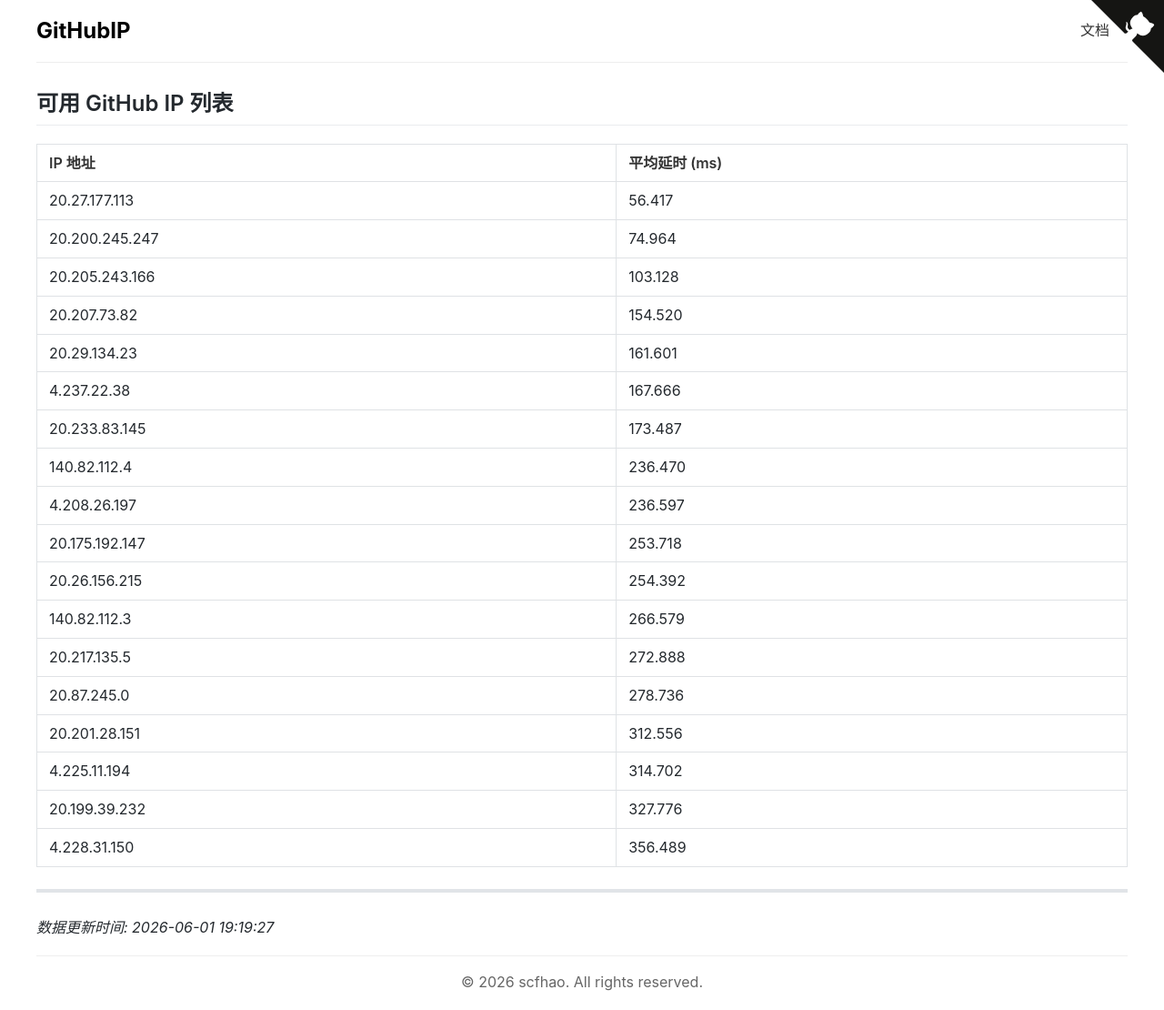
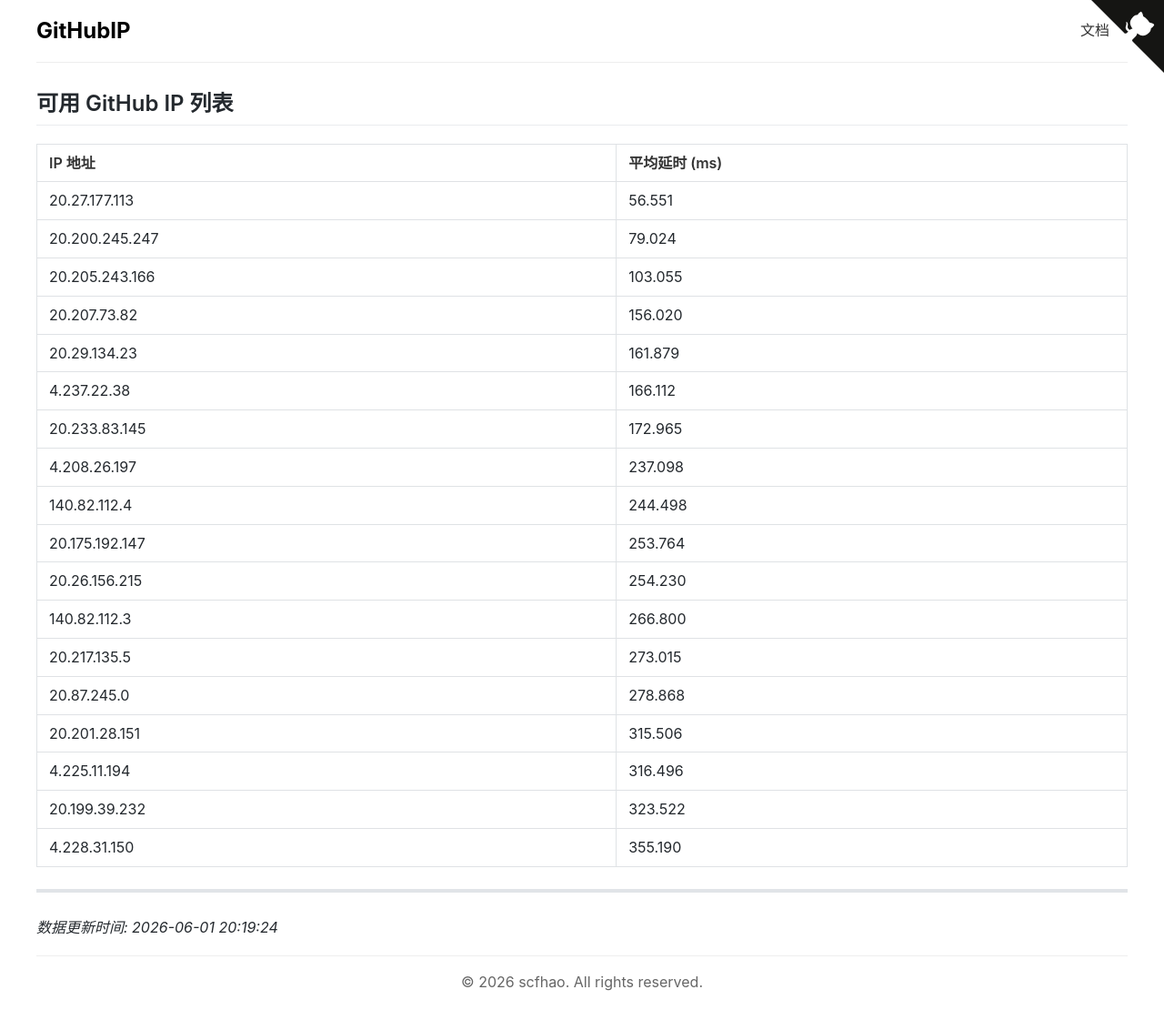
Before and after one commit to scfhao/GitHubIP, a Jekyll site: the page built from index.md, in a window 1280 px wide. Shown: the whole page at 91% size. Built offline with Jekyll 4.4.1, drawn with Linux system fonts in a browser that asks for light colours.

Commit message:
自动脚本执行 - 2026-06-01 20:19:24

```diff
--- a/index.md
+++ b/index.md
@@ -1,32 +1,32 @@
 ---
 layout: home
 title: GitHub IP 列表
-date: 2026-06-01 19:19:27
+date: 2026-06-01 20:19:24
 ---
 
 ## 可用 GitHub IP 列表
 
 | IP 地址 | 平均延时 (ms) |
 |---------|--------------|
-| 20.27.177.113 | 56.417 |
-| 20.200.245.247 | 74.964 |
-| 20.205.243.166 | 103.128 |
-| 20.207.73.82 | 154.520 |
-| 20.29.134.23 | 161.601 |
-| 4.237.22.38 | 167.666 |
-| 20.233.83.145 | 173.487 |
-| 140.82.112.4 | 236.470 |
-| 4.208.26.197 | 236.597 |
-| 20.175.192.147 | 253.718 |
-| 20.26.156.215 | 254.392 |
-| 140.82.112.3 | 266.579 |
-| 20.217.135.5 | 272.888 |
-| 20.87.245.0 | 278.736 |
-| 20.201.28.151 | 312.556 |
-| 4.225.11.194 | 314.702 |
-| 20.199.39.232 | 327.776 |
-| 4.228.31.150 | 356.489 |
+| 20.27.177.113 | 56.551 |
+| 20.200.245.247 | 79.024 |
+| 20.205.243.166 | 103.055 |
+| 20.207.73.82 | 156.020 |
+| 20.29.134.23 | 161.879 |
+| 4.237.22.38 | 166.112 |
+| 20.233.83.145 | 172.965 |
+| 4.208.26.197 | 237.098 |
+| 140.82.112.4 | 244.498 |
+| 20.175.192.147 | 253.764 |
+| 20.26.156.215 | 254.230 |
+| 140.82.112.3 | 266.800 |
+| 20.217.135.5 | 273.015 |
+| 20.87.245.0 | 278.868 |
+| 20.201.28.151 | 315.506 |
+| 4.225.11.194 | 316.496 |
+| 20.199.39.232 | 323.522 |
+| 4.228.31.150 | 355.190 |
 
 ---
 
-*数据更新时间: 2026-06-01 19:19:27*
+*数据更新时间: 2026-06-01 20:19:24*
```
